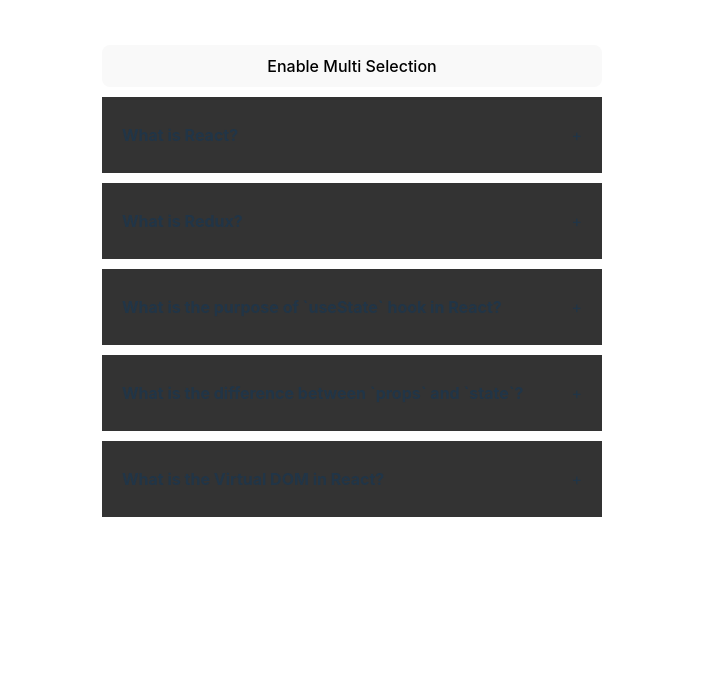
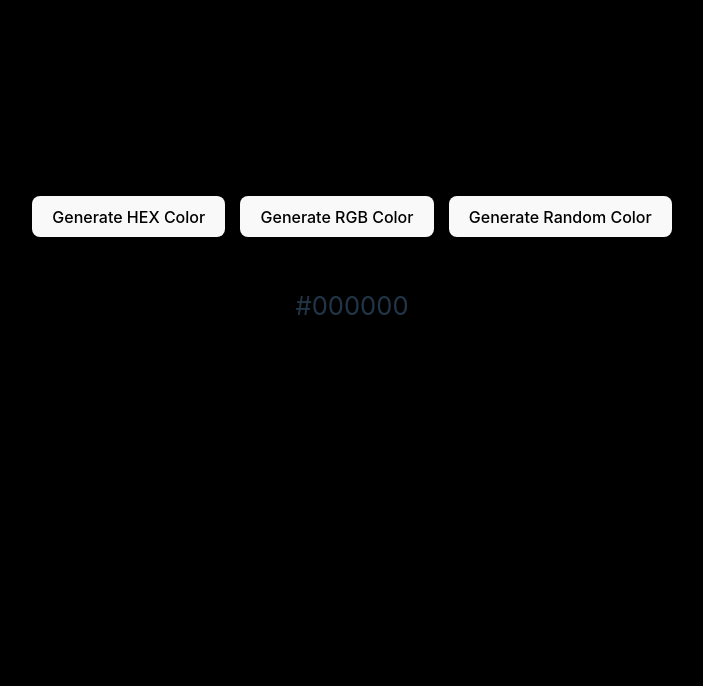
Before and after one commit to mynamebilalkhan/25-react-projects, a React (Vite) app: page / in a window 1280 px wide. Shown: the part 114-800 px from the top of the page, without its empty margins (288-991 px from the left). Built offline with nearby package versions, Linux system fonts and the light colour scheme; the HTML template or start-up script is replaced by a standard one.

Commit message:
Project RandomColor

```diff
--- a/src/App.js
+++ b/src/App.js
@@ -1,9 +1,11 @@
-import './App.css';
-import Accordian from './components/accordian/Accordian';
+import "./App.css";
+import Accordian from "./components/accordian/Accordian";
+import RandomColor from "./components/randomColor/RandomColor";
 
 function App() {
   return (
     <>
+      <RandomColor />
       <Accordian />
     </>
   );
--- a/src/components/accordian/Accordian.css
+++ b/src/components/accordian/Accordian.css
@@ -1,10 +1,3 @@
-.wrapper{
-     display: flex;
-     justify-content: center;
-     align-items: center;
-     min-height: 100vh;
-}
-
 .accordian{
      width: 500px;
      justify-content: center;
--- /dev/null
+++ b/src/components/randomColor/RandomColor.css
@@ -0,0 +1,13 @@
+.colorDisplay{
+     display: flex;
+     justify-content: center;
+     align-items: center;
+     padding: 50px 0;
+     width: 100%;
+     font-size: 1.6rem;
+}
+
+.button-group{
+     display: flex;
+     gap: 15px;
+}
--- /dev/null
+++ b/src/components/randomColor/RandomColor.js
@@ -0,0 +1,56 @@
+import { useState } from "react";
+import "./RandomColor.css";
+
+const RandomColor = () => {
+  const [typeOfColor, setTypeOfColor] = useState("hex");
+  const [color, setColor] = useState("#000000");
+
+  const randomColorUtility = (length) => {
+    return Math.floor(Math.random() * length);
+  };
+
+  const handleColorType = () => {
+    typeOfColor === "hex"
+      ? handleCreateRandomHEXColor()
+      : handleCreateRandomRGBColor();
+  };
+
+  const handleCreateRandomHEXColor = () => {
+    const hex = [1, 2, 3, 4, 5, 6, 7, 8, 9, "A", "B", "C", "D", "E", "F"];
+    let hexColor = "#";
+    for (let i = 0; i < 6; i++) {
+      hexColor += hex[randomColorUtility(hex.length)];
+    }
+    console.log(hexColor);
+    setColor(hexColor);
+  };
+
+  const handleCreateRandomRGBColor = () => {
+    const r = randomColorUtility(256);
+    const g = randomColorUtility(256);
+    const b = randomColorUtility(256);
+
+    setColor(`rgb(${r}, ${g}, ${b})`);
+  };
+
+  return (
+    <div className="wrapper" style={{ backgroundColor: color }}>
+      <div className="container">
+        <div className="button-group">
+          <button onClick={() => setTypeOfColor("hex")}>
+            Generate HEX Color
+          </button>
+          <button onClick={() => setTypeOfColor("rgb")}>
+            Generate RGB Color
+          </button>
+          <button onClick={() => handleColorType()}>
+            Generate Random Color
+          </button>
+        </div>
+        <div className="colorDisplay">{color}</div>
+      </div>
+    </div>
+  );
+};
+
+export default RandomColor;
--- a/src/index.css
+++ b/src/index.css
@@ -70,3 +70,10 @@ button:focus-visible {
     background-color: #f9f9f9;
   }
 }
+
+.wrapper{
+     display: flex;
+     justify-content: center;
+     align-items: center;
+     min-height: 100vh;
+}
```
Also changed, not shown: 1 other file (tests, documents, lock files or other folders).
